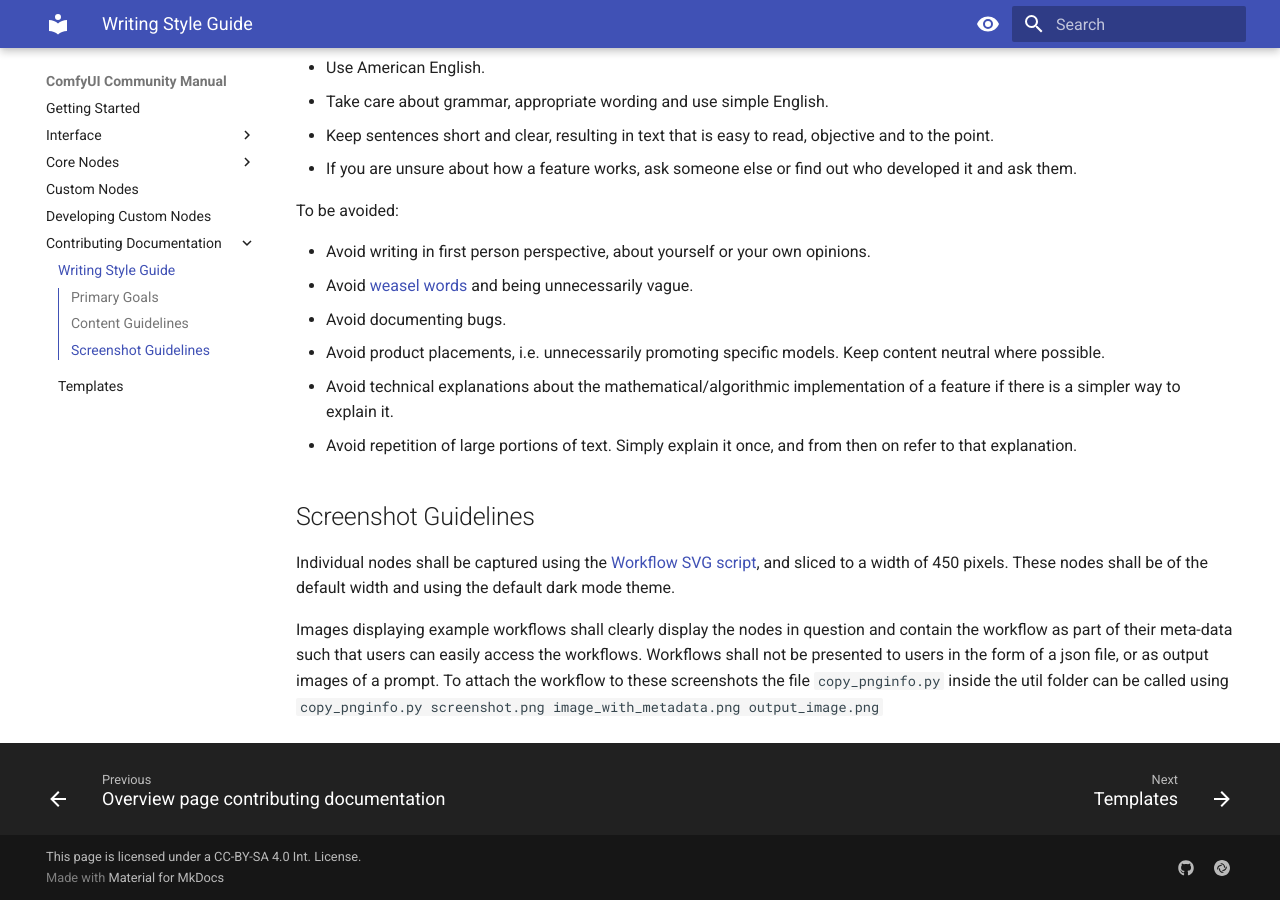
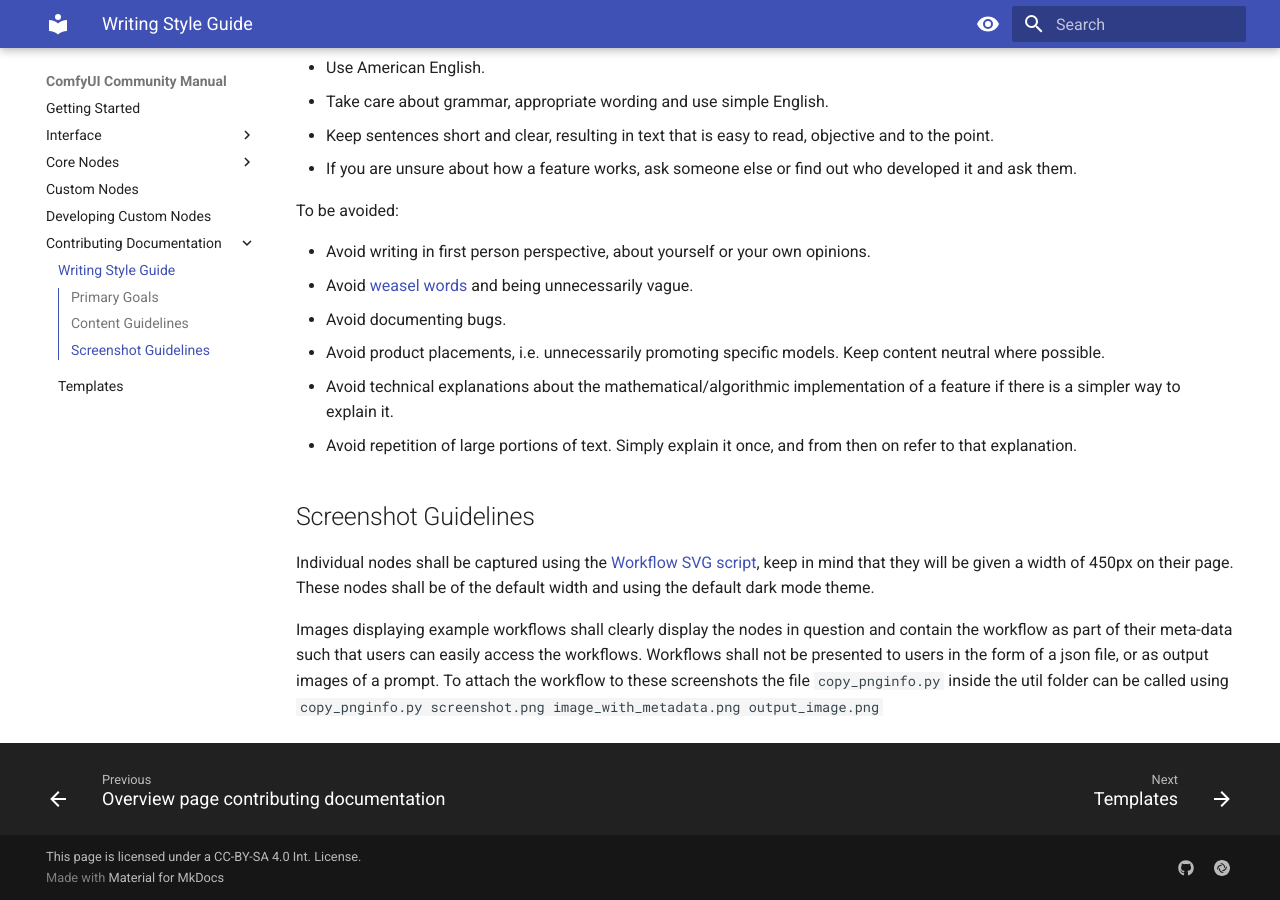
Before and after one commit to BlenderNeko/ComfyUI-docs, an MkDocs documentation site: the page built from docs/Contributing Documentation/Writing Style Guide.md, in a window 1280 px wide and 900 px high, scrolled down 1010 px. Built offline with MkDocs 1.6.1 and Material for MkDocs 9.7.7, drawn with Linux system fonts in a browser that asks for light colours.

Commit message:
clarification

```diff
--- a/docs/Contributing Documentation/Writing Style Guide.md
+++ b/docs/Contributing Documentation/Writing Style Guide.md
@@ -45,6 +45,6 @@
 
 ## Screenshot Guidelines
 
-Individual nodes shall be captured using the [Workflow SVG script](https://github.com/pythongosssss/ComfyUI-Custom-Scripts/tree/main), and sliced to a width of 450 pixels. These nodes shall be of the default width and using the default dark mode theme.
+Individual nodes shall be captured using the [Workflow SVG script](https://github.com/pythongosssss/ComfyUI-Custom-Scripts/tree/main), keep in mind that they will be given a width of 450px on their page. These nodes shall be of the default width and using the default dark mode theme.
 
 Images displaying example workflows shall clearly display the nodes in question and contain the workflow as part of their meta-data such that users can easily access the workflows. Workflows shall not be presented to users in the form of a json file, or as output images of a prompt. To attach the workflow to these screenshots the file `copy_pnginfo.py` inside the util folder can be called using `copy_pnginfo.py screenshot.png image_with_metadata.png output_image.png`
```
